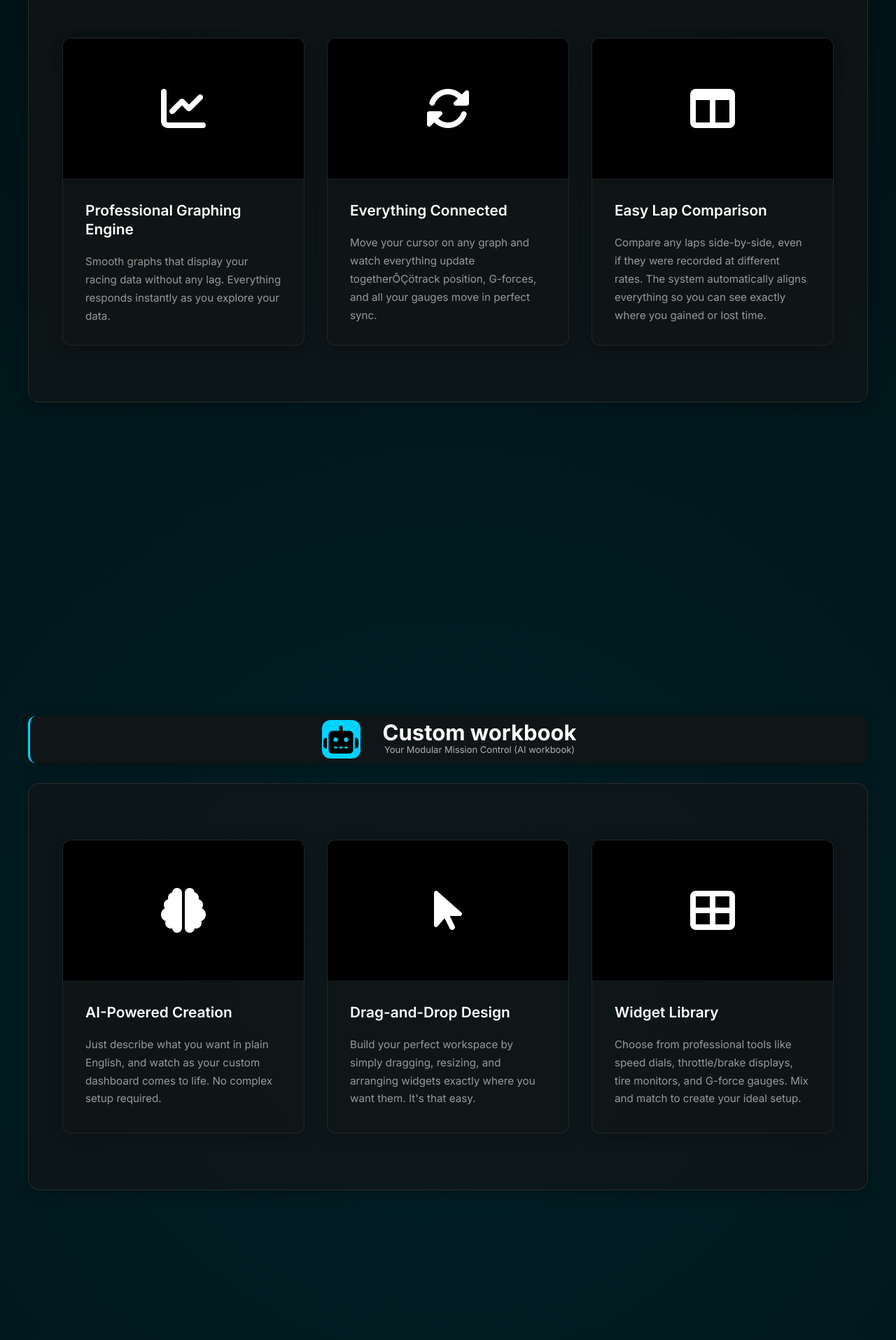
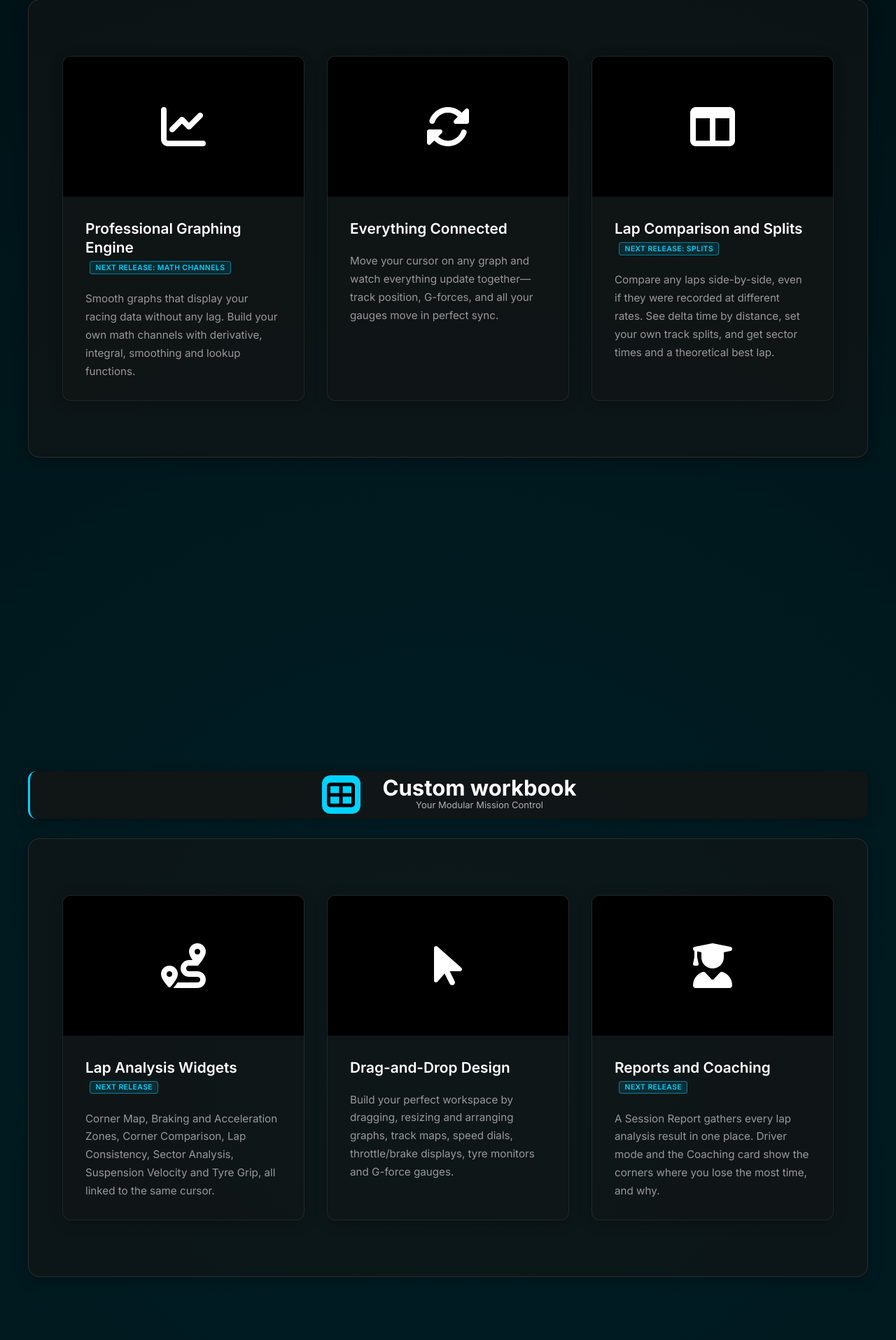
Before and after one commit to APEX-Race-Tech/Main_website, a PHP site: page /race-insight.html in a window 1280 px wide. Shown: the part 4216-6131 px from the top of the page at 70% size. Run offline with PHP 8.4, Linux system fonts and the light colour scheme; some libraries are stand-ins or nearby versions.

Commit message:
content: update Race Insight page to match current app
- Download: fall back to v0.1.37 when the GitHub API is unreachable,
  show a coming-soon message instead of broken Linux/Mac links, and
  display the latest release version under the platform buttons.
- Formats: list iRacing, MoTeC, AiM .xrk, VBOX .vbo/.vbb, Autosport
  Labs, CSV and Excel/ODS; drop .drk and JSON.
- Features: replace AI workbook and PDF report claims with lap analysis
  widgets, reports/coaching, CSV/Parquet, HTML/JSON reports and PNG/SVG
  export, tagged as next release until 0.2.x is published.
- FAQ and structured data: Windows only for now, no Assetto Corsa claim.
- Fix garbled em dashes in page copy.

Co-Authored-By: Claude Opus 5.5 <noreply@anthropic.com>

```diff
--- a/css/race-insight.css
+++ b/css/race-insight.css
@@ -3057,3 +3057,28 @@ select option {
     gap: 1.5rem;
   }
 }
+
+/* Download version label and "next release" feature tags */
+.download-version {
+  margin: -1rem 0 1.5rem;
+  font-size: 0.85rem;
+  color: var(--text-color-secondary);
+  text-align: center;
+  min-height: 1.2em;
+}
+
+.next-release-tag {
+  display: inline-block;
+  margin-left: 0.4rem;
+  padding: 0.1rem 0.45rem;
+  border: 1px solid rgba(0, 210, 255, 0.5);
+  border-radius: 4px;
+  background: rgba(0, 210, 255, 0.12);
+  color: var(--primary-color);
+  font-size: 0.65rem;
+  font-weight: 600;
+  letter-spacing: 0.04em;
+  text-transform: uppercase;
+  vertical-align: middle;
+  white-space: nowrap;
+}
--- a/race-insight.html
+++ b/race-insight.html
@@ -94,13 +94,13 @@
                 "@id": "https://apexracetech.in/race-insight.html#software",
                 "name": "Race Insight",
                 "applicationCategory": "Data Analysis Application",
-                "operatingSystem": "Windows, Linux, macOS",
+                "operatingSystem": "Windows",
                 "description": "Advanced data analysis tool for motorsport racers. Analyze racing data, compare laps, and improve your racing performance with professional-grade tools.",
                 "publisher": {
                     "@id": "https://apexracetech.in/#organization"
                 },
                 "screenshot": "https://apexracetech.in/assets/images/lap_comparison_ui.webp",
-                "featureList": "Data import (iRacing, MoTeC, AiM, VBOX, CSV, JSON); lap comparison; professional graphing engine; AI-powered custom workbook; CSV/PDF/track map export; offline analysis",
+                "featureList": "Data import (iRacing, MoTeC, AiM, VBOX, Autosport Labs, CSV, Excel); lap comparison with delta time; track splits and theoretical best; math channels; custom workbook with lap analysis widgets; session reports; CSV, Parquet, PNG and SVG export; offline analysis",
                 "offers": {
                     "@type": "Offer",
                     "price": "0",
@@ -141,7 +141,7 @@
                 "name": "What is Race Insight?",
                 "acceptedAnswer": {
                     "@type": "Answer",
-                    "text": "Race Insight is a professional-grade motorsport data analysis application by APEXRACE Technologies. It lets sim racers and real-world racers import telemetry data, compare laps side-by-side, analyze speed, throttle, brake and steering channels, and build custom AI-powered dashboards."
+                    "text": "Race Insight is a professional-grade motorsport data analysis application by APEXRACE Technologies. It lets sim racers and real-world racers import telemetry data, compare laps side-by-side, analyze speed, throttle, brake and steering channels, and build custom workbooks with lap analysis widgets."
                 }
             },
             {
@@ -149,7 +149,7 @@
                 "name": "Which racing simulators does Race Insight support?",
                 "acceptedAnswer": {
                     "@type": "Answer",
-                    "text": "Race Insight currently supports iRacing and Assetto Corsa, with more simulators and real-world data acquisition integrations planned. It also imports session files from MoTeC, AiM, and VBOX systems."
+                    "text": "Race Insight currently supports iRacing telemetry (.ibt), with more simulators planned. It also imports session files from real-world data loggers: MoTeC, AiM, VBOX and Autosport Labs."
                 }
             },
             {
@@ -157,7 +157,7 @@
                 "name": "What racing data formats can Race Insight import?",
                 "acceptedAnswer": {
                     "@type": "Answer",
-                    "text": "Race Insight accepts the major racing data formats including iRacing (.ibt), MoTeC (.ld, .ldx), AiM (.drk, .xrk), VBOX (.vbo), and custom CSV and JSON files."
+                    "text": "Race Insight imports iRacing (.ibt), MoTeC (.ld, .ldx), AiM (.xrk), VBOX (.vbo, .vbb), Autosport Labs (.log), CSV, and Excel or OpenDocument spreadsheets (.xlsx, .xls, .ods)."
                 }
             },
             {
@@ -173,7 +173,7 @@
                 "name": "What are the system requirements for Race Insight?",
                 "acceptedAnswer": {
                     "@type": "Answer",
-                    "text": "Race Insight is available for Windows, Linux, and macOS. Import and analysis work offline after your first sign-in; map tiles require an internet connection."
+                    "text": "Race Insight is available for Windows. Linux and macOS versions are coming soon. Import and analysis work offline after your first sign-in; map tiles require an internet connection."
                 }
             },
             {
@@ -189,7 +189,7 @@
                 "name": "Can I export my analysis from Race Insight?",
                 "acceptedAnswer": {
                     "@type": "Answer",
-                    "text": "Yes. Race Insight supports exporting analyzed data to CSV, generating professional PDF reports, and saving high-quality track maps with lap data overlaid."
+                    "text": "Yes. Race Insight exports your data to CSV. The next release adds lossless native CSV, Parquet, HTML session reports, Summary JSON, PNG graph images and SVG track maps."
                 }
             }
         ]
@@ -346,7 +346,7 @@
                 <p class="tagline">The Motorsport Data Analysis Platform</p>
                 <blockquote class="hero-quote">
                     <p>"Without data you're just another person with an opinion"</p>
-                    <cite>ÔÇö W. Edward Deming</cite>
+                    <cite>— W. Edward Deming</cite>
                 </blockquote>
                 <div class="hero-content">
                     <p class="hero-description">Analyze your Data, compare Laps, and improve your Delta with
@@ -417,7 +417,7 @@
                         </div>
                         <div class="card-content">
                             <h4>Universal Format Support</h4>
-                            <p>Works with all the major racing data formats you already use. Whether your data comes from iRacing, MoTeC, AiM, RaceLogic, or custom CSV files, we've got you covered.</p>
+                            <p>Works with the racing data formats you already use: iRacing, MoTeC, AiM, VBOX, Autosport Labs, CSV and Excel files. Missing samples stay visible as gaps, never filled with made-up values.</p>
                         </div>
                         <div class="card-particles"></div>
                     </div>
@@ -445,7 +445,7 @@
                         </div>
                         <div class="card-content">
                             <h4>Works Offline</h4>
-                            <p>Once you've imported your data, you can analyze it anywhereÔÇöeven without internet. Perfect for working on the go or in areas with spotty connectivity.</p>
+                            <p>Once you've imported your data, you can analyze it anywhere—even without internet. Perfect for working on the go or in areas with spotty connectivity.</p>
                         </div>
                         <div class="card-particles"></div>
                     </div>
@@ -491,7 +491,7 @@
                         </div>
                         <div class="card-content">
                             <h4>Instant Performance Stats</h4>
-                            <p>Click any session to see your key metrics at a glanceÔÇöaverage lap times, how consistent you were, and your theoretical best lap.</p>
+                            <p>Click any session to see your key metrics at a glance—average lap times, how consistent you were, and your theoretical best lap.</p>
                         </div>
                         <div class="card-particles"></div>
                     </div>
@@ -536,8 +536,8 @@
                             </div>
                         </div>
                         <div class="card-content">
-                            <h4>Professional Graphing Engine</h4>
-                            <p>Smooth graphs that display your racing data without any lag. Everything responds instantly as you explore your data.</p>
+                            <h4>Professional Graphing Engine <span class="next-release-tag">Next release: math channels</span></h4>
+                            <p>Smooth graphs that display your racing data without any lag. Build your own math channels with derivative, integral, smoothing and lookup functions.</p>
                         </div>
                         <div class="card-particles"></div>
                     </div>
@@ -551,7 +551,7 @@
                         </div>
                         <div class="card-content">
                             <h4>Everything Connected</h4>
-                            <p>Move your cursor on any graph and watch everything update togetherÔÇötrack position, G-forces, and all your gauges move in perfect sync.</p>
+                            <p>Move your cursor on any graph and watch everything update together—track position, G-forces, and all your gauges move in perfect sync.</p>
                         </div>
                         <div class="card-particles"></div>
                     </div>
@@ -564,8 +564,8 @@
                             </div>
                         </div>
                         <div class="card-content">
-                            <h4>Easy Lap Comparison</h4>
-                            <p>Compare any laps side-by-side, even if they were recorded at different rates. The system automatically aligns everything so you can see exactly where you gained or lost time.</p>
+                            <h4>Lap Comparison and Splits <span class="next-release-tag">Next release: splits</span></h4>
+                            <p>Compare any laps side-by-side, even if they were recorded at different rates. See delta time by distance, set your own track splits, and get sector times and a theoretical best lap.</p>
                         </div>
                         <div class="card-particles"></div>
                     </div>
@@ -578,11 +578,11 @@
         <div class="section-content">
             <div class="section-header-card">
                 <div class="section-header-icon">
-                    <i class="fas fa-robot"></i>
+                    <i class="fas fa-th-large"></i>
                 </div>
                 <div class="section-header-text">
                     <h2 class="section-title">Custom workbook</h2>
-                    <p class="section-subtitle">Your Modular Mission Control (AI workbook)</p>
+                    <p class="section-subtitle">Your Modular Mission Control</p>
                 </div>
             </div>
             <div class="feature-content">
@@ -590,14 +590,14 @@
                     <div class="feature-detail-item innovative-card" data-card="1">
                         <div class="card-glow"></div>
                         <div class="card-image-wrapper">
-                            <img src="assets/images/telemetry_graphs_ui.webp" alt="AI-Driven Layout Generation" class="card-image" style="display: none;">
+                            <img src="assets/images/telemetry_graphs_ui.webp" alt="Lap Analysis Widgets" class="card-image" style="display: none;">
                             <div class="image-overlay" style="background: #000 !important; opacity: 1 !important; display: flex !important; align-items: center !important; justify-content: center !important;">
-                                <i class="fas fa-brain" style="font-size: 4rem !important; color: #fff !important; opacity: 1 !important; z-index: 10 !important; position: relative !important; display: inline-block !important;"></i>
+                                <i class="fas fa-route" style="font-size: 4rem !important; color: #fff !important; opacity: 1 !important; z-index: 10 !important; position: relative !important; display: inline-block !important;"></i>
                             </div>
                         </div>
                         <div class="card-content">
-                            <h4>AI-Powered Creation</h4>
-                            <p>Just describe what you want in plain English, and watch as your custom dashboard comes to life. No complex setup required.</p>
+                            <h4>Lap Analysis Widgets <span class="next-release-tag">Next release</span></h4>
+                            <p>Corner Map, Braking and Acceleration Zones, Corner Comparison, Lap Consistency, Sector Analysis, Suspension Velocity and Tyre Grip, all linked to the same cursor.</p>
                         </div>
                         <div class="card-particles"></div>
                     </div>
@@ -611,21 +611,21 @@
                         </div>
                         <div class="card-content">
                             <h4>Drag-and-Drop Design</h4>
-                            <p>Build your perfect workspace by simply dragging, resizing, and arranging widgets exactly where you want them. It's that easy.</p>
+                            <p>Build your perfect workspace by dragging, resizing and arranging graphs, track maps, speed dials, throttle/brake displays, tyre monitors and G-force gauges.</p>
                         </div>
                         <div class="card-particles"></div>
                     </div>
                     <div class="feature-detail-item innovative-card" data-card="3">
                         <div class="card-glow"></div>
                         <div class="card-image-wrapper">
-                            <img src="assets/images/lap_comparison_ui.webp" alt="Modular Library" class="card-image" style="display: none;">
+                            <img src="assets/images/lap_comparison_ui.webp" alt="Reports and Coaching" class="card-image" style="display: none;">
                             <div class="image-overlay" style="background: #000 !important; opacity: 1 !important; display: flex !important; align-items: center !important; justify-content: center !important;">
-                                <i class="fas fa-th-large" style="font-size: 4rem !important; color: #fff !important; opacity: 1 !important; z-index: 10 !important; position: relative !important; display: inline-block !important;"></i>
+                                <i class="fas fa-user-graduate" style="font-size: 4rem !important; color: #fff !important; opacity: 1 !important; z-index: 10 !important; position: relative !important; display: inline-block !important;"></i>
                             </div>
                         </div>
                         <div class="card-content">
-                            <h4>Widget Library</h4>
-                            <p>Choose from professional tools like speed dials, throttle/brake displays, tire monitors, and G-force gauges. Mix and match to create your ideal setup.</p>
+                            <h4>Reports and Coaching <span class="next-release-tag">Next release</span></h4>
+                            <p>A Session Report gathers every lap analysis result in one place. Driver mode and the Coaching card show the corners where you lose the most time, and why.</p>
                         </div>
                         <div class="card-particles"></div>
                     </div>
@@ -656,22 +656,22 @@
                             </div>
                         </div>
                         <div class="card-content">
-                            <h4>Export to CSV</h4>
-                            <p>Save your analyzed data in a clean, easy-to-read format that works with Excel, MATLAB, and other tools you already use.</p>
+                            <h4>Export to CSV and Parquet <span class="next-release-tag">Next release: Parquet</span></h4>
+                            <p>Save your data for Excel, MATLAB, Python and other tools you already use. Native CSV keeps every channel at its own sample rate and imports back without loss.</p>
                         </div>
                         <div class="card-particles"></div>
                     </div>
                     <div class="feature-detail-item innovative-card" data-card="2">
                         <div class="card-glow"></div>
                         <div class="card-image-wrapper">
-                            <img src="assets/images/telemetry_graphs_ui.webp" alt="PDF Report Export" class="card-image" style="display: none;">
+                            <img src="assets/images/telemetry_graphs_ui.webp" alt="Session Report Export" class="card-image" style="display: none;">
                             <div class="image-overlay" style="background: #000 !important; opacity: 1 !important; display: flex !important; align-items: center !important; justify-content: center !important;">
-                                <i class="fas fa-file-pdf" style="font-size: 4rem !important; color: #fff !important; opacity: 1 !important; z-index: 10 !important; position: relative !important; display: inline-block !important;"></i>
+                                <i class="fas fa-file-alt" style="font-size: 4rem !important; color: #fff !important; opacity: 1 !important; z-index: 10 !important; position: relative !important; display: inline-block !important;"></i>
                             </div>
                         </div>
                         <div class="card-content">
-                            <h4>Export PDF Reports</h4>
-                            <p>Generate professional PDF reports with your analysis, graphs, and insightsÔÇöperfect for sharing with your team or keeping records of your performance improvements.</p>
+                            <h4>Session Reports <span class="next-release-tag">Next release</span></h4>
+                            <p>Export a printable HTML report and a Summary JSON with your lap times and best lap, ready to share with your team or keep as a record of your progress.</p>
                         </div>
                         <div class="card-particles"></div>
                     </div>
@@ -684,8 +684,8 @@
                             </div>
                         </div>
                         <div class="card-content">
-                            <h4>Export Track Maps</h4>
-                            <p>Save high-quality track maps with your lap data overlaid, ideal for presentations, documentation, or detailed track analysis.</p>
+                            <h4>Export Graphs and Track Maps <span class="next-release-tag">Next release</span></h4>
+                            <p>Save graphs as PNG images and track maps as SVG files, ideal for presentations, documentation or detailed track analysis.</p>
                         </div>
                         <div class="card-particles"></div>
                     </div>
@@ -719,11 +719,13 @@
                     <h4>Supported File Formats</h4>
                     <p style="padding-bottom: 0.5rem;">Compatible with popular data formats for seamless integration with your workflow.</p>
                     <ul class="file-format-list">
+                        <li>iRacing (.ibt)</li>
                         <li>MoTeC (.ld, .ldx)</li>
+                        <li>AiM (.xrk)</li>
+                        <li>VBOX (.vbo, .vbb)</li>
+                        <li>Autosport Labs (.log)</li>
                         <li>CSV</li>
-                        <li>JSON</li>
-                        <li>VBOX (.vbo)</li>
-                        <li>AIM (.drk, .xrk)</li>
+                        <li>Excel / OpenDocument (.xlsx, .xls, .ods)</li>
                     </ul>
                 </div>
                 <div class="advantage-card feature-card">
@@ -749,8 +751,8 @@
                 </div>
                 <div class="update-card">
                     <div class="update-icon"><i class="fas fa-globe"></i></div>
-                    <h4>Cross Platform Support</h4>
-                    <p>Full cross platform support across multiple devices.</p>
+                    <h4>Linux and macOS</h4>
+                    <p>Native Race Insight builds for Linux and macOS, alongside Windows.</p>
                 </div>
                 <div class="update-card">
                     <div class="update-icon"><i class="fas fa-stopwatch-20"></i></div>
@@ -788,15 +790,15 @@
             <div class="faq-list">
                 <details>
                     <summary>What is Race Insight?</summary>
-                    <p>Race Insight is a professional-grade motorsport data analysis application by APEXRACE Technologies. It lets sim racers and real-world racers import telemetry data, compare laps side-by-side, analyze speed, throttle, brake and steering channels, and build custom AI-powered dashboards.</p>
+                    <p>Race Insight is a professional-grade motorsport data analysis application by APEXRACE Technologies. It lets sim racers and real-world racers import telemetry data, compare laps side-by-side, analyze speed, throttle, brake and steering channels, and build custom workbooks with lap analysis widgets.</p>
                 </details>
                 <details>
                     <summary>Which racing simulators does Race Insight support?</summary>
-                    <p>Race Insight currently supports iRacing and Assetto Corsa, with more simulators and real-world data acquisition integrations planned. It also imports session files from MoTeC, AiM, and VBOX systems.</p>
+                    <p>Race Insight currently supports iRacing telemetry (.ibt), with more simulators planned. It also imports session files from real-world data loggers: MoTeC, AiM, VBOX and Autosport Labs.</p>
                 </details>
                 <details>
                     <summary>What racing data formats can Race Insight import?</summary>
-                    <p>Race Insight accepts the major racing data formats including iRacing (.ibt), MoTeC (.ld, .ldx), AiM (.drk, .xrk), VBOX (.vbo), and custom CSV and JSON files.</p>
+                    <p>Race Insight imports iRacing (.ibt), MoTeC (.ld, .ldx), AiM (.xrk), VBOX (.vbo, .vbb), Autosport Labs (.log), CSV, and Excel or OpenDocument spreadsheets (.xlsx, .xls, .ods).</p>
                 </details>
                 <details>
                     <summary>Is Race Insight free?</summary>
@@ -804,7 +806,7 @@
                 </details>
                 <details>
                     <summary>What are the system requirements for Race Insight?</summary>
-                    <p>Race Insight is available for Windows, Linux, and macOS. Import and analysis work offline after your first sign-in; map tiles require an internet connection.</p>
+                    <p>Race Insight is available for Windows. Linux and macOS versions are coming soon. Import and analysis work offline after your first sign-in; map tiles require an internet connection.</p>
                 </details>
                 <details>
                     <summary>Can I compare laps in Race Insight?</summary>
@@ -812,7 +814,7 @@
                 </details>
                 <details>
                     <summary>Can I export my analysis from Race Insight?</summary>
-                    <p>Yes. Race Insight supports exporting analyzed data to CSV, generating professional PDF reports, and saving high-quality track maps with lap data overlaid.</p>
+                    <p>Yes. Race Insight exports your data to CSV. The next release adds lossless native CSV, Parquet, HTML session reports, Summary JSON, PNG graph images and SVG track maps.</p>
                 </details>
             </div>
         </div>
@@ -835,9 +837,10 @@
 
                 <div class="platform-options">
                     <button class="platform-btn" data-platform="windows"><i class="fab fa-windows"></i> Windows</button>
-                    <button class="platform-btn disabled" data-platform="linux" disabled style="opacity: 0.5; cursor: not-allowed; pointer-events: none;"><i class="fab fa-linux"></i> Linux</button>
-                    <button class="platform-btn disabled" data-platform="apple" disabled style="opacity: 0.5; cursor: not-allowed; pointer-events: none;"><i class="fab fa-apple"></i> Mac</button>
+                    <button class="platform-btn disabled" data-platform="linux" disabled title="Coming soon" style="opacity: 0.5; cursor: not-allowed; pointer-events: none;"><i class="fab fa-linux"></i> Linux (coming soon)</button>
+                    <button class="platform-btn disabled" data-platform="apple" disabled title="Coming soon" style="opacity: 0.5; cursor: not-allowed; pointer-events: none;"><i class="fab fa-apple"></i> Mac (coming soon)</button>
                 </div>
+                <p id="download-version" class="download-version" aria-live="polite"></p>
 
                 <div class="action-buttons">
                     <button id="download-btn" class="btn btn-primary">Download</button>
```
Also changed, not shown: js/race-insight.js (+71 -33 lines).
